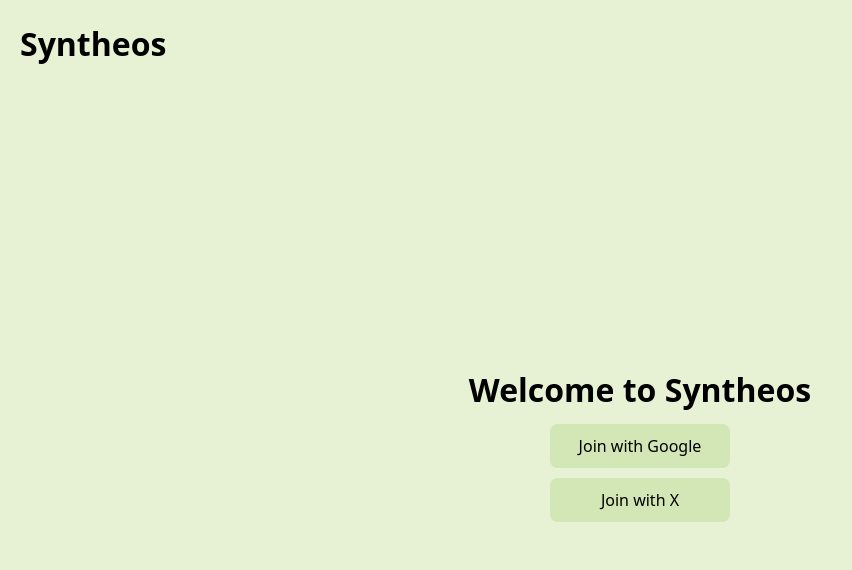
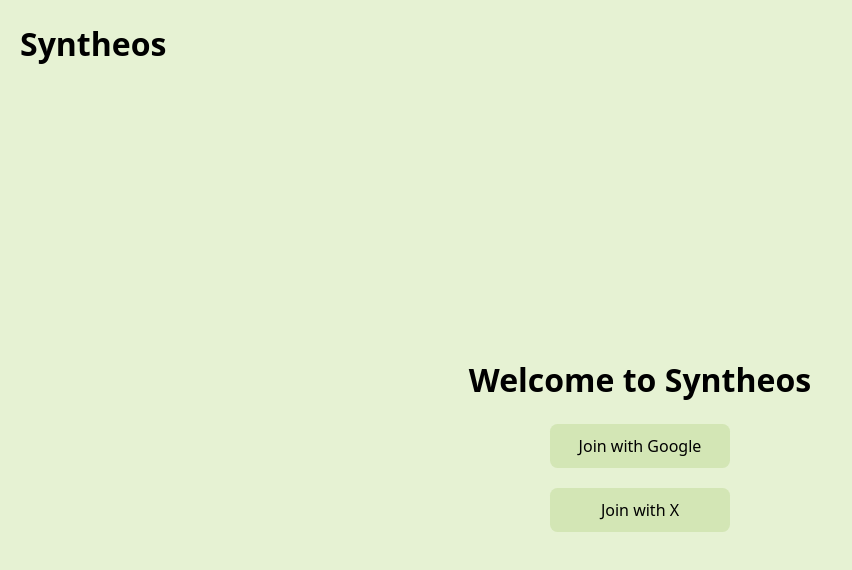
Before and after one commit to Orisabiyi/syntheos, a React (Vite) app: page / in a window 1280 px wide. Shown: the top 570 px of the page, without its empty margins (0-852 px from the left). Built offline with nearby package versions, Linux system fonts and the light colour scheme.

Commit message:
style: update gap

```diff
--- a/src/pages/Auth.jsx
+++ b/src/pages/Auth.jsx
@@ -37,7 +37,7 @@
       <section className="flex flex-col items-center justify-center flex-1">
         <figure></figure>
 
-        <div className="flex flex-col items-center justify-center gap-4">
+        <div className="flex flex-col items-center justify-center gap-8">
           <h1 className="text-32 font-semibold">Welcome to Syntheos</h1>
 
           <button
```
